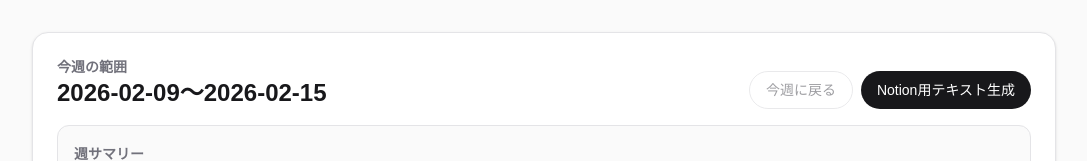
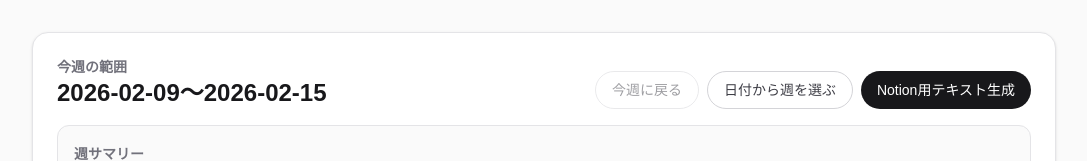
Before and after one commit to kumu89/project-notion, a Next.js app: page / in a window 1280 px wide. Shown: the top 161 px of the page, without its empty margins (96-1183 px from the left). Built offline with nearby package versions, Linux system fonts and the light colour scheme.

Commit message:
feat: datePicker

```diff
--- a/app/components/weekly/WeeklyTodoApp.tsx
+++ b/app/components/weekly/WeeklyTodoApp.tsx
@@ -4,6 +4,7 @@ import { useEffect, useMemo, useRef, useState } from "react";
 import type { DayData, Todo, WeekData } from "./utils";
 import {
   buildDefaultWeek,
+  formatDate,
   formatDisplayDate,
   formatWeekRangeLabel,
   generateNotionHtml,
@@ -20,8 +21,12 @@ type WeekHeaderProps = {
   weekSummary: string;
   isCurrentWeek: boolean;
   isReadOnly: boolean;
+  isCalendarOpen: boolean;
+  calendarDate: string;
   onBackToCurrent: () => void;
   onGenerateNotion: () => void;
+  onToggleCalendar: () => void;
+  onCalendarChange: (value: string) => void;
   onSummaryChange: (value: string) => void;
 };
 
@@ -30,10 +35,24 @@ const WeekHeader = ({
   weekSummary,
   isCurrentWeek,
   isReadOnly,
+  isCalendarOpen,
+  calendarDate,
   onBackToCurrent,
   onGenerateNotion,
+  onToggleCalendar,
+  onCalendarChange,
   onSummaryChange,
-}: WeekHeaderProps) => (
+}: WeekHeaderProps) => {
+  const handleDatePickerOpen = (
+    event: React.MouseEvent<HTMLInputElement> | React.FocusEvent<HTMLInputElement>,
+  ) => {
+    const input = event.currentTarget;
+    if (typeof input.showPicker === "function") {
+      input.showPicker();
+    }
+  };
+
+  return (
     <header className="rounded-2xl border border-zinc-200 bg-white p-6 shadow-sm">
       <div className="flex flex-col gap-4">
         <div className="flex flex-col gap-2 sm:flex-row sm:items-end sm:justify-between">
@@ -50,6 +69,30 @@ const WeekHeader = ({
             >
               今週に戻る
             </button>
+            <div className="relative">
+              <button
+                type="button"
+                onClick={onToggleCalendar}
+                className="rounded-full border border-zinc-300 bg-white px-4 py-2 font-medium text-zinc-700 transition hover:border-zinc-400 hover:text-zinc-900"
+              >
+                日付から週を選ぶ
+              </button>
+              {isCalendarOpen && (
+                <div className="absolute right-0 top-12 z-10 w-72 rounded-xl border border-zinc-200 bg-white p-4 shadow-lg">
+                  <p className="text-xs font-semibold text-zinc-500">
+                    日付を選ぶと、その週を表示します
+                  </p>
+                  <input
+                    type="date"
+                    value={calendarDate}
+                    onChange={(event) => onCalendarChange(event.target.value)}
+                    onClick={handleDatePickerOpen}
+                    onFocus={handleDatePickerOpen}
+                    className="mt-3 w-full rounded-lg border border-zinc-300 bg-white px-3 py-2 text-sm outline-none transition focus:border-zinc-600"
+                  />
+                </div>
+              )}
+            </div>
             <button
               type="button"
               onClick={onGenerateNotion}
@@ -62,7 +105,9 @@ const WeekHeader = ({
         </div>
 
         <div className="rounded-xl border border-zinc-200 bg-zinc-50 p-4">
-        <label className="text-sm font-semibold text-zinc-500">週サマリー</label>
+          <label className="text-sm font-semibold text-zinc-500">
+            週サマリー
+          </label>
           <input
             type="text"
             value={weekSummary}
@@ -75,6 +120,7 @@ const WeekHeader = ({
       </div>
     </header>
   );
+};
 
 type StoredWeeksListProps = {
   storedWeeks: string[];
@@ -260,6 +306,18 @@ export default function WeeklyTodoApp() {
   const [notionText, setNotionText] = useState<string>("");
   const [copyStatus, setCopyStatus] = useState<string>("");
   const [newTodoTexts, setNewTodoTexts] = useState<Record<string, string>>({});
+  const [isCalendarOpen, setIsCalendarOpen] = useState(false);
+  const [calendarDate, setCalendarDate] = useState(() => formatDate(new Date()));
+  const selectedWeekStart = useMemo(() => {
+    const [start] = selectedWeekId.split("~");
+    if (start) {
+      const parsed = new Date(`${start}T00:00:00`);
+      if (!Number.isNaN(parsed.getTime())) {
+        return parsed;
+      }
+    }
+    return monday;
+  }, [selectedWeekId, monday]);
 
   const isCurrentWeek = selectedWeekId === currentWeekId;
   const isReadOnly = !isCurrentWeek;
@@ -281,6 +339,7 @@ export default function WeeklyTodoApp() {
       const nextRange = getWeekRange(nextDate);
       const nextWeekId = getWeekId(nextRange.monday, nextRange.sunday);
       setBaseDate(nextDate);
+      setCalendarDate(formatDate(nextDate));
       setSelectedWeekId((prev) =>
         prev === previousCurrentWeekId.current ? nextWeekId : prev,
       );
@@ -293,12 +352,13 @@ export default function WeeklyTodoApp() {
   useEffect(() => {
     // eslint-disable-next-line
     setIsHydrated(true);
-    const defaultWeek = buildDefaultWeek(monday);
+    const defaultWeek = buildDefaultWeek(selectedWeekStart);
     const data = loadWeekData(selectedWeekId, defaultWeek);
     setWeekData(data);
     setStoredWeeks(listStoredWeeks());
     setNewTodoTexts({});
-  }, [monday, selectedWeekId]);
+    setCalendarDate(formatDate(selectedWeekStart));
+  }, [monday, selectedWeekId, selectedWeekStart]);
 
   const updateWeekData = (updater: (prev: WeekData) => WeekData) => {
     if (!isCurrentWeek) return;
@@ -313,6 +373,17 @@ export default function WeeklyTodoApp() {
   const handleSummaryChange = (value: string) => {
     if (isReadOnly) return;
     updateWeekData((prev) => ({ ...prev, weekSummary: value }));
+  };
+
+  const handleCalendarChange = (value: string) => {
+    setCalendarDate(value);
+    if (!value) return;
+    const selectedDate = new Date(`${value}T00:00:00`);
+    if (Number.isNaN(selectedDate.getTime())) return;
+    const range = getWeekRange(selectedDate);
+    const weekId = getWeekId(range.monday, range.sunday);
+    setSelectedWeekId(weekId);
+    setIsCalendarOpen(false);
   };
 
   const handleLabelChange = (date: string, value: string) => {
@@ -421,8 +492,12 @@ export default function WeeklyTodoApp() {
           weekSummary={weekData.weekSummary}
           isCurrentWeek={isCurrentWeek}
           isReadOnly={isReadOnly}
+          isCalendarOpen={isCalendarOpen}
+          calendarDate={calendarDate}
           onBackToCurrent={() => setSelectedWeekId(currentWeekId)}
           onGenerateNotion={handleGenerateNotion}
+          onToggleCalendar={() => setIsCalendarOpen((prev) => !prev)}
+          onCalendarChange={handleCalendarChange}
           onSummaryChange={handleSummaryChange}
         />
 
```
Lines whose indentation alone changed are shown as unchanged.
